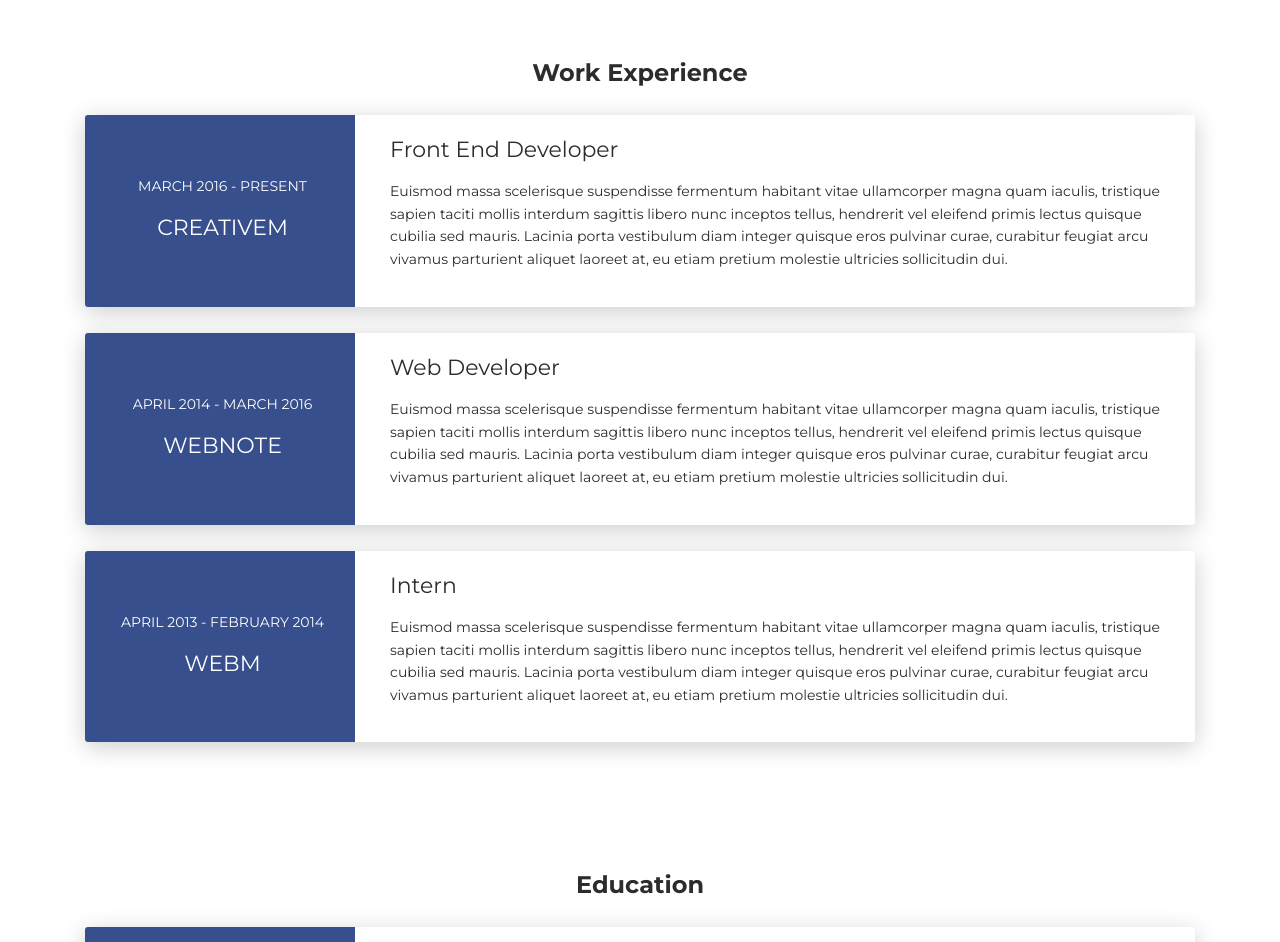
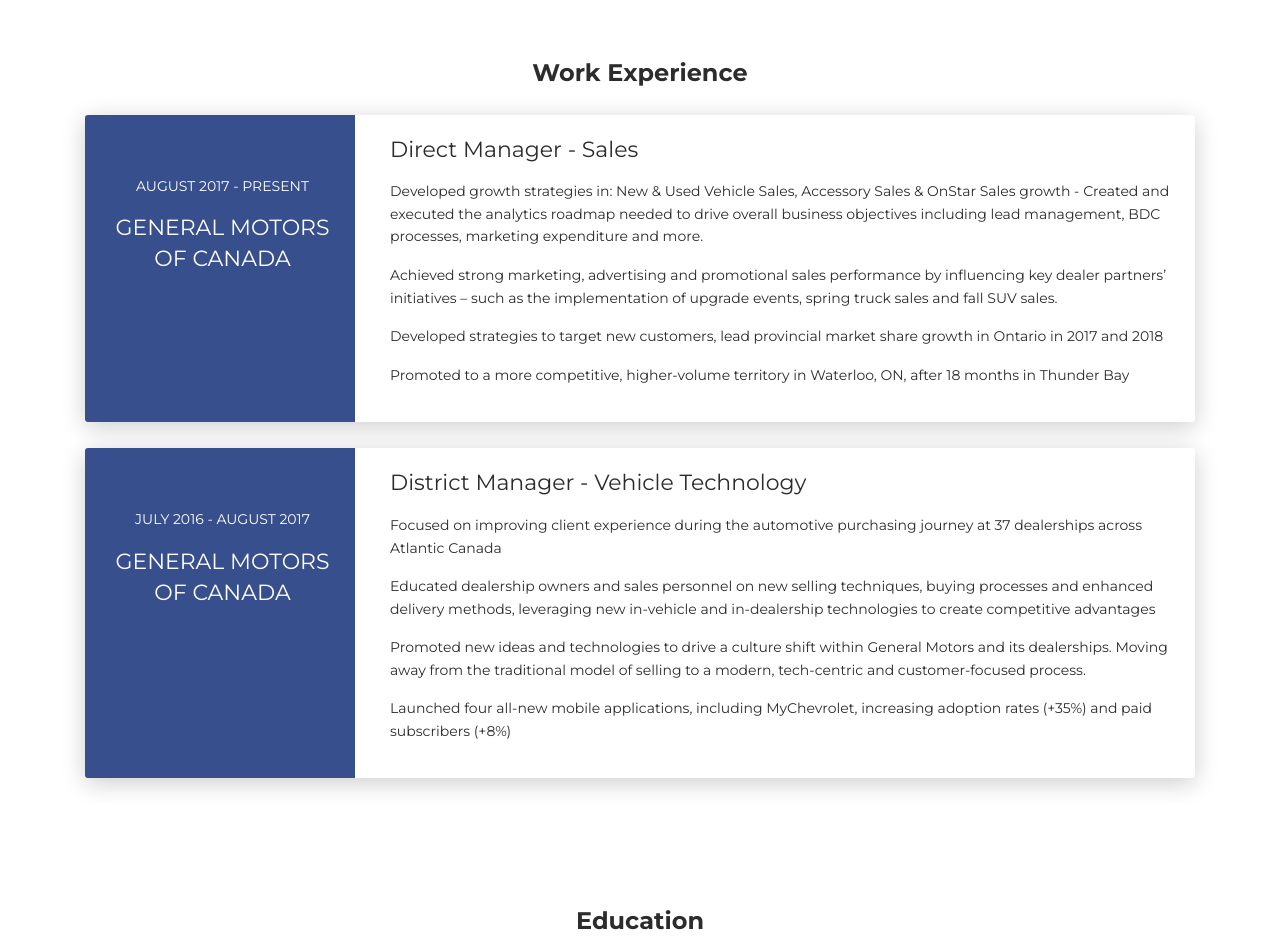
Before and after one commit to icozamiz/clarkgrace, a plain HTML site: page index.html in a window 1280 px wide. Shown: the part 1060-2002 px from the top of the page. Drawn offline with Linux system fonts and the light colour scheme.

Commit message:
work experience

```diff
--- a/index.html
+++ b/index.html
@@ -105,8 +105,9 @@
                     data-aos-anchor="data-aos-anchor"
                     >Hire Me</a
                   ><a
+                    download
                     class="btn btn-primary"
-                    href="#"
+                    href="./resume.pdf"
                     data-aos="zoom-in"
                     data-aos-anchor="data-aos-anchor"
                     >Download CV</a
@@ -353,8 +354,8 @@
                   data-aos-duration="500"
                 >
                   <div class="card-body cc-experience-header">
-                    <p>March 2016 - Present</p>
-                    <div class="h5">CreativeM</div>
+                    <p>August 2017 - Present</p>
+                    <div class="h5">General Motors of Canada</div>
                   </div>
                 </div>
                 <div
@@ -364,16 +365,23 @@
                   data-aos-duration="500"
                 >
                   <div class="card-body">
-                    <div class="h5">Front End Developer</div>
-                    <p>
-                      Euismod massa scelerisque suspendisse fermentum habitant
-                      vitae ullamcorper magna quam iaculis, tristique sapien
-                      taciti mollis interdum sagittis libero nunc inceptos
-                      tellus, hendrerit vel eleifend primis lectus quisque
-                      cubilia sed mauris. Lacinia porta vestibulum diam integer
-                      quisque eros pulvinar curae, curabitur feugiat arcu
-                      vivamus parturient aliquet laoreet at, eu etiam pretium
-                      molestie ultricies sollicitudin dui.
+                    <div class="h5">Direct Manager - Sales</div>
+                    <p>Developed growth strategies in: New & Used Vehicle
+                      Sales, Accessory Sales & OnStar Sales growth - Created and
+                      executed the analytics roadmap needed to drive overall
+                      business objectives including lead management, BDC
+                      processes, marketing expenditure and more.</p>
+                      <p>Achieved
+                      strong marketing, advertising and promotional sales
+                      performance by influencing key dealer partners’
+                      initiatives – such as the implementation of upgrade
+                      events, spring truck sales and fall SUV sales.</p>
+                      <p>Developed
+                      strategies to target new customers, lead provincial market
+                      share growth in Ontario in 2017 and 2018</p>
+                       <p>Promoted to a
+                      more competitive, higher-volume territory in Waterloo, ON,
+                      after 18 months in Thunder Bay</p>
                     </p>
                   </div>
                 </div>
@@ -388,8 +396,8 @@
                   data-aos-duration="500"
                 >
                   <div class="card-body cc-experience-header">
-                    <p>April 2014 - March 2016</p>
-                    <div class="h5">WebNote</div>
+                    <p>July 2016 - August 2017</p>
+                    <div class="h5">General Motors of Canada </div>
                   </div>
                 </div>
                 <div
@@ -399,52 +407,11 @@
                   data-aos-duration="500"
                 >
                   <div class="card-body">
-                    <div class="h5">Web Developer</div>
-                    <p>
-                      Euismod massa scelerisque suspendisse fermentum habitant
-                      vitae ullamcorper magna quam iaculis, tristique sapien
-                      taciti mollis interdum sagittis libero nunc inceptos
-                      tellus, hendrerit vel eleifend primis lectus quisque
-                      cubilia sed mauris. Lacinia porta vestibulum diam integer
-                      quisque eros pulvinar curae, curabitur feugiat arcu
-                      vivamus parturient aliquet laoreet at, eu etiam pretium
-                      molestie ultricies sollicitudin dui.
-                    </p>
-                  </div>
-                </div>
-              </div>
-            </div>
-            <div class="card">
-              <div class="row">
-                <div
-                  class="col-md-3 bg-primary"
-                  data-aos="fade-right"
-                  data-aos-offset="50"
-                  data-aos-duration="500"
-                >
-                  <div class="card-body cc-experience-header">
-                    <p>April 2013 - February 2014</p>
-                    <div class="h5">WEBM</div>
-                  </div>
-                </div>
-                <div
-                  class="col-md-9"
-                  data-aos="fade-left"
-                  data-aos-offset="50"
-                  data-aos-duration="500"
-                >
-                  <div class="card-body">
-                    <div class="h5">Intern</div>
-                    <p>
-                      Euismod massa scelerisque suspendisse fermentum habitant
-                      vitae ullamcorper magna quam iaculis, tristique sapien
-                      taciti mollis interdum sagittis libero nunc inceptos
-                      tellus, hendrerit vel eleifend primis lectus quisque
-                      cubilia sed mauris. Lacinia porta vestibulum diam integer
-                      quisque eros pulvinar curae, curabitur feugiat arcu
-                      vivamus parturient aliquet laoreet at, eu etiam pretium
-                      molestie ultricies sollicitudin dui.
-                    </p>
+                    <div class="h5">District Manager - Vehicle Technology</div>
+                    <p>Focused on improving client experience during the automotive purchasing journey at 37 dealerships across Atlantic Canada</p>
+                    <p>Educated dealership owners and sales personnel on new selling techniques, buying processes and enhanced delivery methods, leveraging new in-vehicle and in-dealership technologies to create competitive advantages </p>
+<p>Promoted new ideas and technologies to drive a culture shift within General Motors and its dealerships. Moving away from the traditional model of selling to a modern, tech-centric and customer-focused process.</p>
+<p>Launched four all-new mobile applications, including MyChevrolet, increasing adoption rates (+35%) and paid subscribers (+8%)</p>
                   </div>
                 </div>
               </div>
```
Also changed, not shown: 1 other file.
